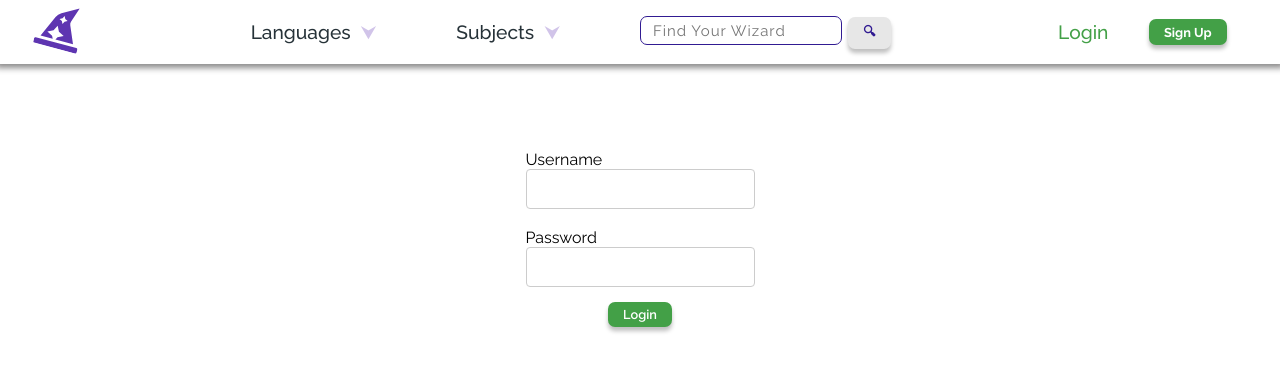
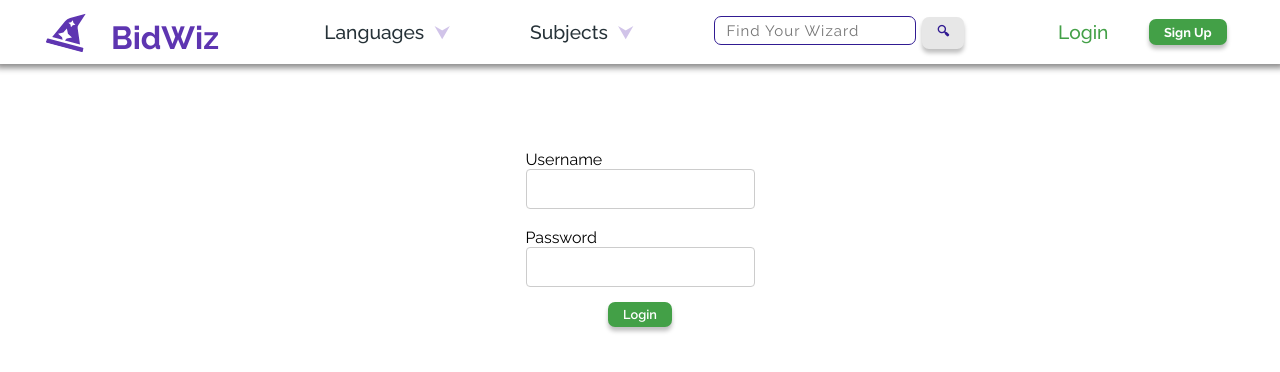
Before and after one commit to Mr-Hache/bidWiz-Frontend, a Next.js app: page /login in a window 1280 px wide. Shown: the top 372 px of the page. Built offline with nearby package versions, Linux system fonts and the light colour scheme.

Commit message:
Cambio del design de la logo marca para que quede mas visible

```diff
--- a/app/Componets/navbar/navbar.module.scss
+++ b/app/Componets/navbar/navbar.module.scss
@@ -12,24 +12,43 @@
   background-color: rgb(255, 255, 255);
 
   .icons {
+    width: auto;
     display: flex;
     justify-content: space-around;
     align-items: center;
     list-style: none;
     margin-left: 3vw;
     margin-top: -0.5vw;
+    text-decoration: none;
+  }
+
+  .iconsLink {
+    width: 15vw;
+    display: flex;
+    flex-direction: row;
+    justify-content: space-around;
+    align-items: center;
+  }
+
+  .iconsLink h1 {
+    @include h-1;
+    margin-top: 3vw;
+    font-size: 2.5vw;
+    color: $darkMediumPurple;
   }
 
   .logo {
     @include icon($darkMediumPurple);
-    width: 3.5vw;
-    height: 3.5vw;
+    width: 3vw;
+    height: 3vw;
     transition: 0.2s;
     transform: rotate(15deg);
   }
 
-  .logo:hover {
-    transform: rotate(0deg);
+  .iconsLink:hover {
+    .logo {
+      transform: rotate(0deg);
+    }
   }
 
   .links {
--- a/app/Componets/navbar/navbar.tsx
+++ b/app/Componets/navbar/navbar.tsx
@@ -8,11 +8,12 @@ export default function Navbar() {
   return (
     <div className={styles.navCont}>
       <div className={styles.icons}>
-        <li>
-          <Link href="/">
+        <Link href="/" style={{ textDecoration: "none" }}>
+          <div className={styles.iconsLink}>
             <FaHatWizard className={styles.logo} />
-          </Link>
-        </li>
+            <h1>BidWiz</h1>
+          </div>
+        </Link>
       </div>
       <div className={styles.links}>
         {/* <SelectorNavbar1 /> */}
```
